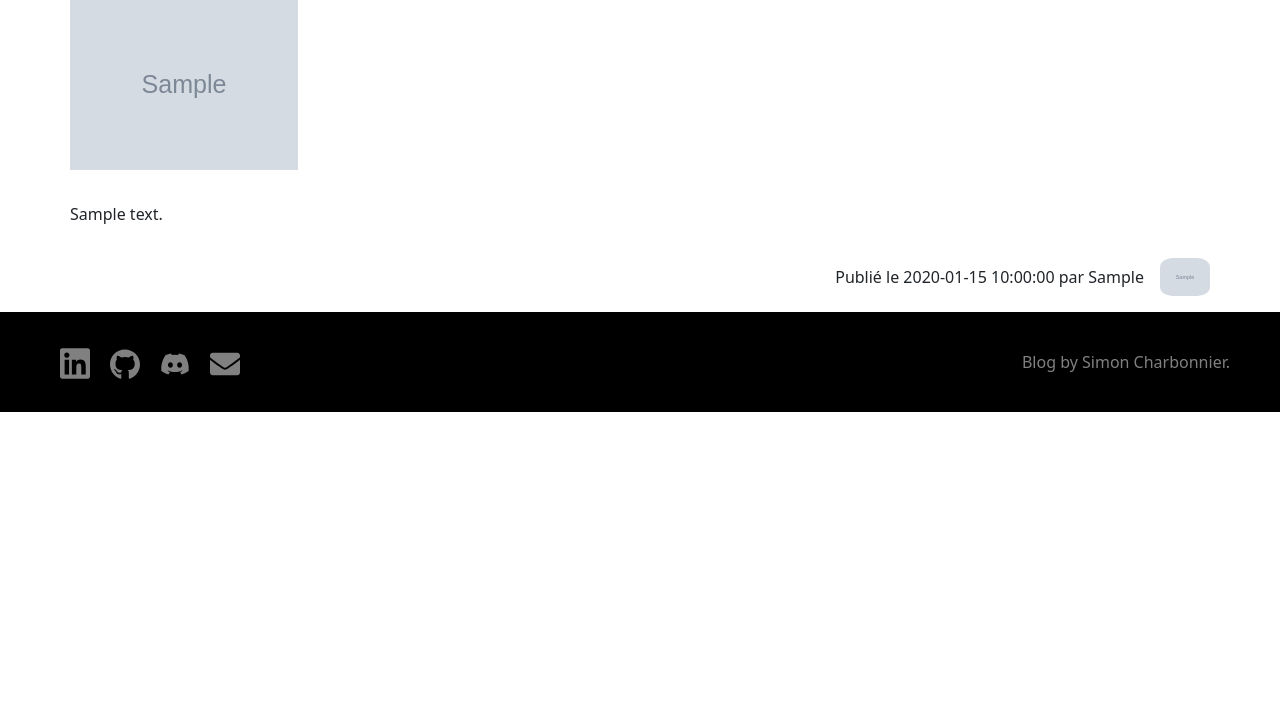
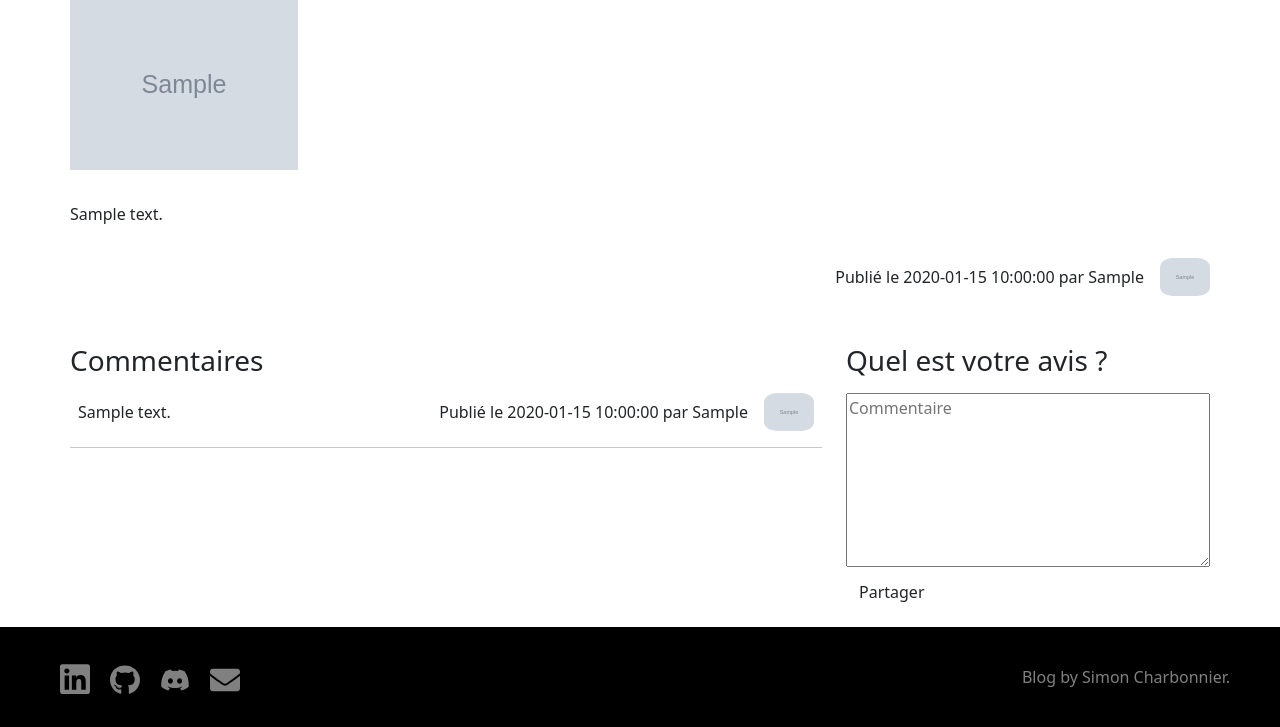
Before and after one commit to Simoncharbonnier/OCP5, a PHP site: page /index.php?controller=post&action=detail&id=1 in a window 1280 px wide. Shown: the part 191-918 px from the top of the page. Before the commit the page ends 603 px from the top, so only its background shows below. Run offline with PHP 8.4, Linux system fonts and the light colour scheme; tables that the repository leaves empty or names only in its code hold one stand-in row (values such as "Sample post"); grey boxes marked "Sample" are stand-in pictures.

Commit message:
feat: post detail comments

```diff
--- a/app/controllers/Post.php
+++ b/app/controllers/Post.php
@@ -2,6 +2,7 @@
 
 require_once('app/models/Post_model.php');
 require_once('app/models/User_model.php');
+require_once('app/models/Comment_model.php');
 
 class Post {
 
@@ -28,8 +29,8 @@ class Post {
       $post = $post[0];
     }
 
-    $userModel = New User_model();
-    $post['author'] = $userModel->getById($post['user_id'])[0];
+    $commentModel = New Comment_model();
+    $post['comments'] = $commentModel->getByPostId($_GET['id']);
 
     include_once('app/views/post/detail.php');
   }
--- a/app/models/Comment_model.php
+++ b/app/models/Comment_model.php
@@ -1,5 +1,19 @@
 <?php
 
-class Comment_model {
+require_once('app/models/Model.php');
 
+class Comment_model extends Model {
+
+    /**
+   * Get valid comments by post id
+   */
+  public function getByPostId($postId) {
+    $sql = "SELECT Comment.content, Comment.created_at, User.first_name, User.last_name, User.avatar
+            FROM Comment
+            JOIN User ON User.id = Comment.user_id
+            WHERE Comment.post_id = $postId AND Comment.valid = 1";
+    $query = $this->db->prepare($sql);
+    $query->execute();
+    return $query->fetchAll();
+  }
 }
--- a/app/models/Post_model.php
+++ b/app/models/Post_model.php
@@ -8,7 +8,8 @@ class Post_model extends Model {
    * Get all posts
    */
   public function getAll() {
-    $sql = "SELECT * FROM Post";
+    $sql = "SELECT *
+            FROM Post";
     $query = $this->db->prepare($sql);
     $query->execute();
     return $query->fetchAll();
@@ -18,7 +19,10 @@ class Post_model extends Model {
    * Get a post by id
    */
   public function getById($id) {
-    $sql = "SELECT * FROM Post WHERE id = $id";
+    $sql = "SELECT Post.title, Post.headline, Post.content, Post.image, Post.created_at, Post.updated_at, User.first_name, User.last_name, User.avatar
+            FROM Post
+            Join User On User.id = Post.user_id
+            WHERE Post.id = $id";
     $query = $this->db->prepare($sql);
     $query->execute();
     return $query->fetchAll();
--- a/app/models/User_model.php
+++ b/app/models/User_model.php
@@ -8,7 +8,9 @@ class User_model extends Model {
    * Get a user by id
    */
   public function getById($id) {
-    $sql = "SELECT `first_name`, `last_name`, `mail`, `image` FROM User WHERE id = $id";
+    $sql = "SELECT User.first_name, User.last_name, User.mail, User.avatar
+            FROM User
+            WHERE id = $id";
     $query = $this->db->prepare($sql);
     $query->execute();
     return $query->fetchAll();
--- a/app/views/home/index.php
+++ b/app/views/home/index.php
@@ -69,7 +69,7 @@
       </div>
     </div>
   </div>
-  <form id="form-contact" class="row" action="">
+  <form id="form-contact" class="row" method="POST" action="">
     <div class="col-md-6">
       <h3>Vous souhaitez me contacter ? C'est par ici !</h3>
       <div class="row">
--- a/app/views/post/detail.php
+++ b/app/views/post/detail.php
@@ -2,7 +2,7 @@
 <link rel="stylesheet" href="assets/css/card.css">
 
 <div class="container">
-  <div class="row">
+  <div class="row post">
     <div class="col-md-12">
       <div class="post-title">
         <h1><?= $post['title'] ?></h1>
@@ -10,25 +10,55 @@
       <div class="post-headline">
         <h2><?= $post['headline'] ?></h2>
       </div>
-      <?php if ($post['image']) { ?>
+      <?php if ($post['image']) : ?>
         <div class="post-image">
           <img src="assets/img/post/<?= $post['image'] ?>" alt="">
         </div>
-      <?php } ?>
+      <?php endif; ?>
       <div class="post-content">
         <p><?= $post['content'] ?></p>
       </div>
       <div class="post-date">
         <div class="date-updated">
-          <?php if ($post['created_at'] !== $post['updated_at']) { ?>
+          <?php if ($post['created_at'] !== $post['updated_at']) : ?>
               <p>Dernière mise à jour le <?= $post['updated_at'] ?></p>
-          <?php } ?>
+          <?php endif; ?>
         </div>
         <div class="date-created">
-          <p>Publié le <?= $post['created_at'] ?> par <?= $post['author']['first_name'] ?></p>
-          <img class="avatar" src="assets/img/user/<?= $post['author']['image'] ?>" alt="">
+          <p>Publié le <?= $post['created_at'] ?> par <?= $post['first_name'] ?></p>
+          <img class="avatar" src="assets/img/user/<?= $post['avatar'] ?>" alt="">
         </div>
       </div>
     </div>
   </div>
+  <div class="row comments">
+    <div class="col-md-8">
+      <div class="comments-title">
+        <?php if ($post['comments']) : ?>
+          <h3>Commentaires</h3>
+        <?php else : ?>
+          <h3>Pas encore de commentaires</h3>
+        <?php endif; ?>
+      </div>
+      <div class="comments-list">
+        <?php foreach ($post['comments'] as $comment) : ?>
+          <div class="comment">
+            <p><?= $comment['content'] ?></p>
+            <div class="date-created">
+              <p>Publié le <?= $comment['created_at'] ?> par <?= $comment['first_name'] ?></p>
+              <img class="avatar" src="assets/img/user/<?= $comment['avatar'] ?>" alt="">
+            </div>
+          </div>
+          <hr>
+        <?php endforeach; ?>
+      </div>
+    </div>
+    <div class="col-md-4">
+      <h3>Quel est votre avis ?</h3>
+      <form id="form-comment" method="POST" action="?controller=comment&action=create">
+        <textarea name="comment" rows="7" placeholder="Commentaire"></textarea>
+        <input type="submit" class="btn btn-submit" value="Partager">
+      </form>
+    </div>
+  </div>
 </div>
--- a/app/views/post/index.php
+++ b/app/views/post/index.php
@@ -6,7 +6,7 @@
     <h1>Tous les articles</h1>
     <div class="col-md-12">
       <div class="row">
-        <?php foreach ($posts as $i => $post) { ?>
+        <?php foreach ($posts as $i => $post) : ?>
           <div class="col-md-4">
             <a href="?controller=post&action=detail&id=<?= $post['id'] ?>">
               <div class="card-product">
@@ -21,7 +21,7 @@
               </div>
             </a>
           </div>
-        <?php } ?>
+        <?php endforeach; ?>
       </div>
     </div>
   </div>
--- a/assets/css/post.css
+++ b/assets/css/post.css
@@ -20,3 +20,22 @@
 .date-created img {
   margin-left: 1rem;
 }
+
+.comments {
+  margin-top: 3rem;
+}
+
+.comments h3 {
+  margin-bottom: 1rem;
+}
+
+.comment {
+  display: flex;
+  align-items: center;
+  justify-content: space-between;
+  margin: 8px;
+}
+
+#form-comment textarea {
+  width: 100%;
+}
```
